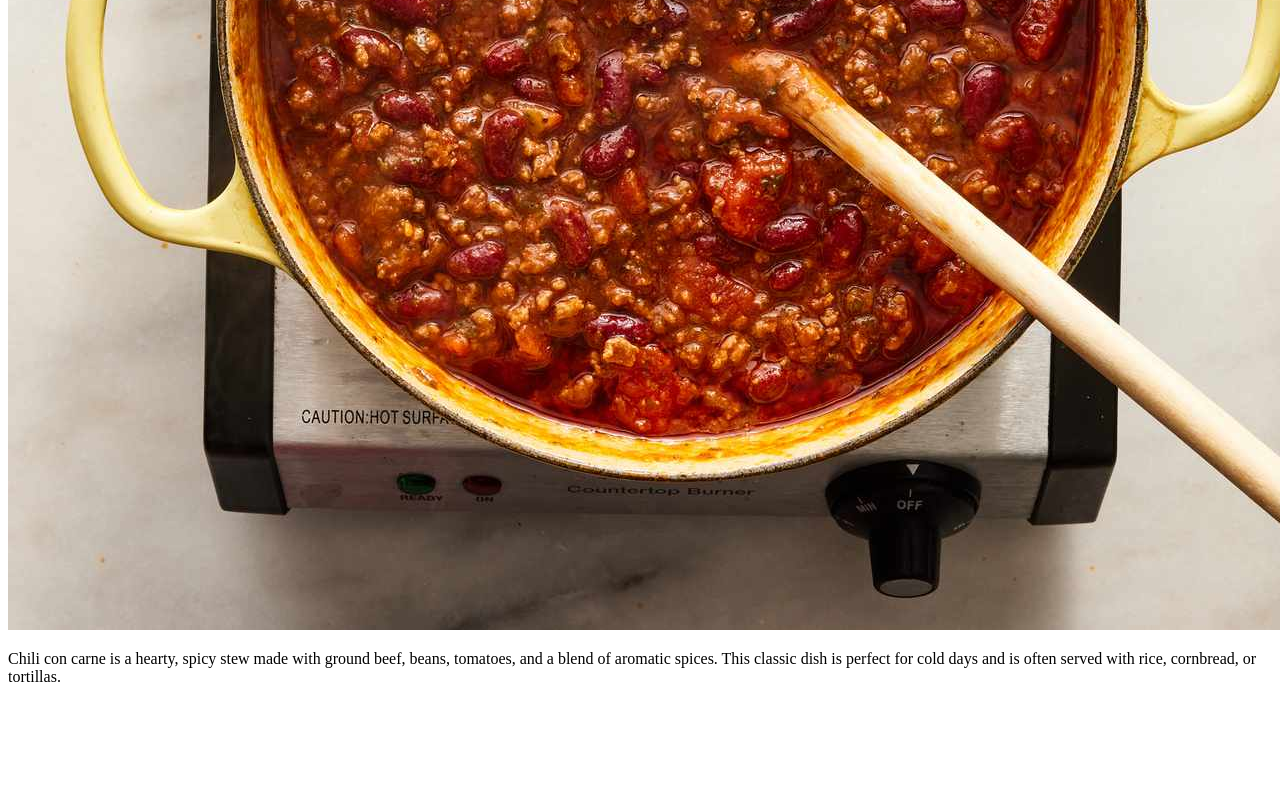
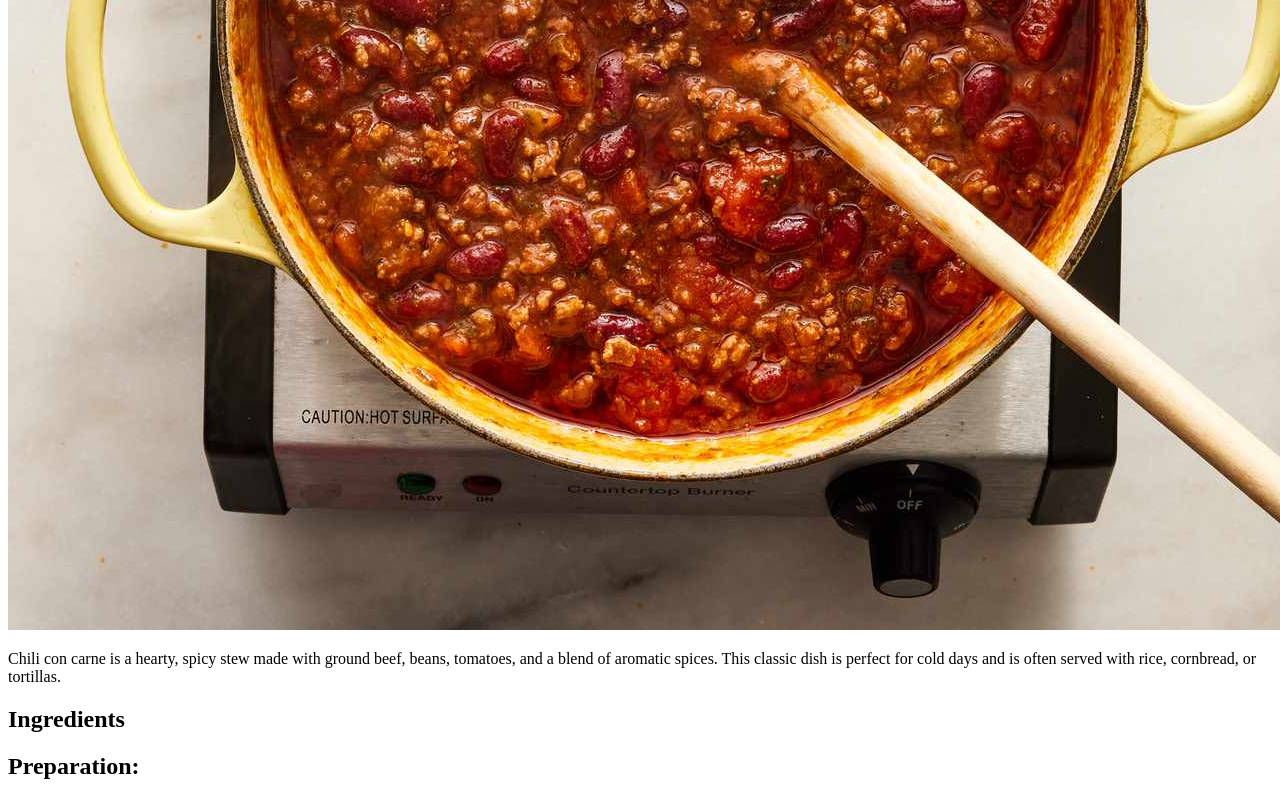
Before and after one commit to 555Viktor/odin-recipes, a plain HTML site: page recipes/chilli_con_carne.html in a window 1280 px wide. Shown: the part 575-1375 px from the top of the page. Before the commit the page ends 1277 px from the top, so only its background shows below. Drawn offline with Linux system fonts and the light colour scheme.

Commit message:
Add ingredients and prep header to recipes

```diff
--- a/recipes/chilli_con_carne.html
+++ b/recipes/chilli_con_carne.html
@@ -11,5 +11,8 @@
     <p>
         Chili con carne is a hearty, spicy stew made with ground beef, beans, tomatoes, and a blend of aromatic spices. This classic dish is perfect for cold days and is often served with rice, cornbread, or tortillas.
     </p>
+    <h2>Ingredients</h2>
+
+    <h2>Preparation:</h2>
 </body>
 </html>
```
Also changed, not shown: recipes/tiramisu.html (+2 -0 lines).
